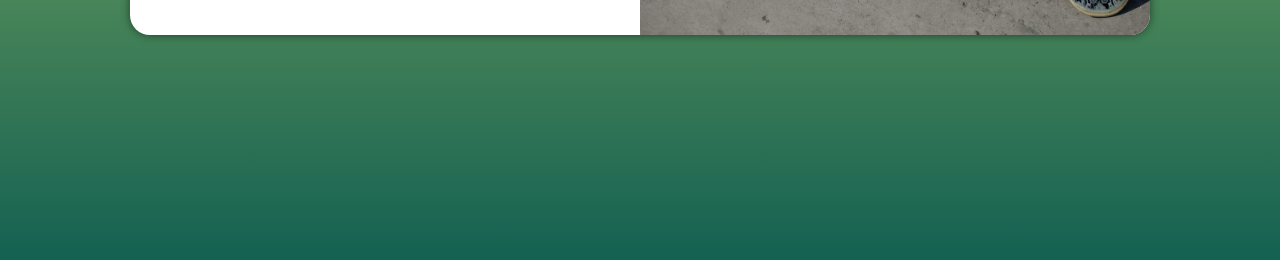
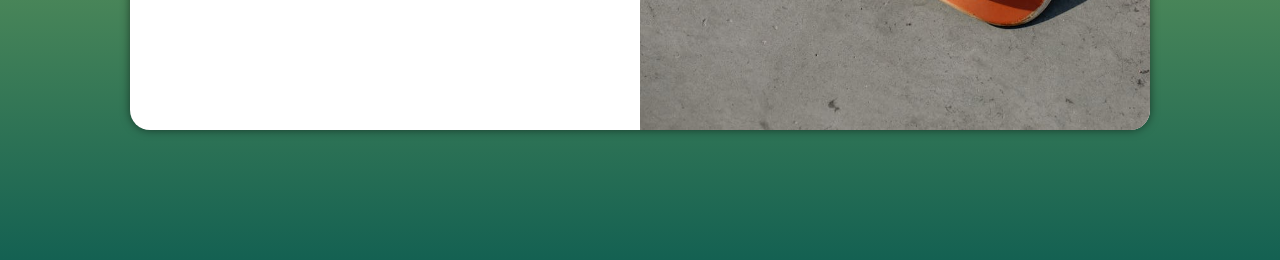
Before and after one commit to Jessicajs31/projeto-login, a plain HTML site: page index.html in a window 1280 px wide. Shown: the part 540-800 px from the top of the page. Drawn offline with nearby package versions, Linux system fonts and the light colour scheme.

Commit message:
atualizei estilo

```diff
--- a/estilos/media-querhy.css
+++ b/estilos/media-querhy.css
@@ -23,7 +23,8 @@
 }
     @media screen and (min-width:1025px){
         section#login { width:1020px;
-        height:350px;}
+        height:350
+        px;}
 
         section#login> div#imagem { float: right;
         width: 50%; /* dividir a tela entre imagem e formulario*/
```
